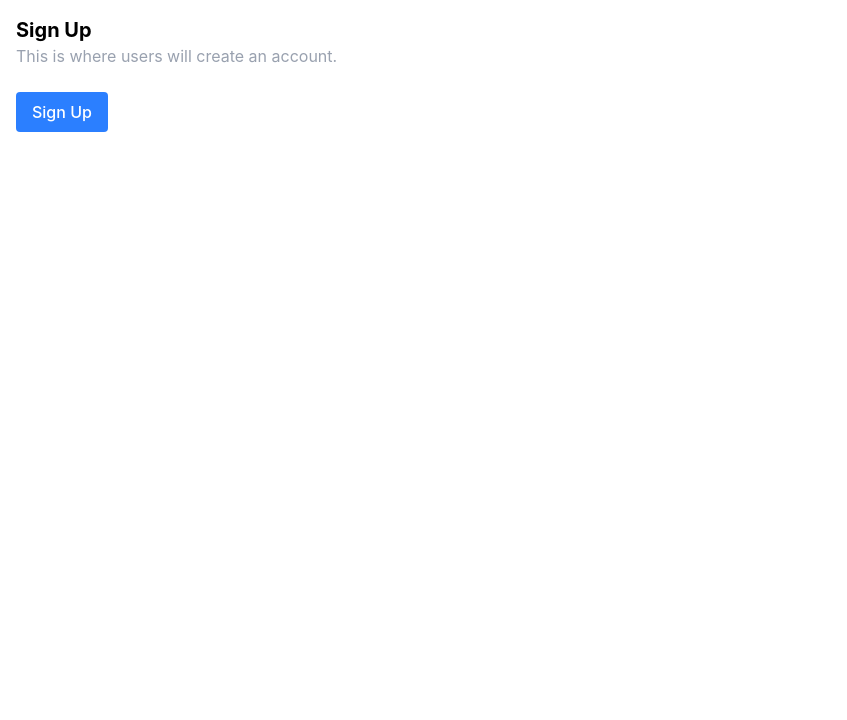
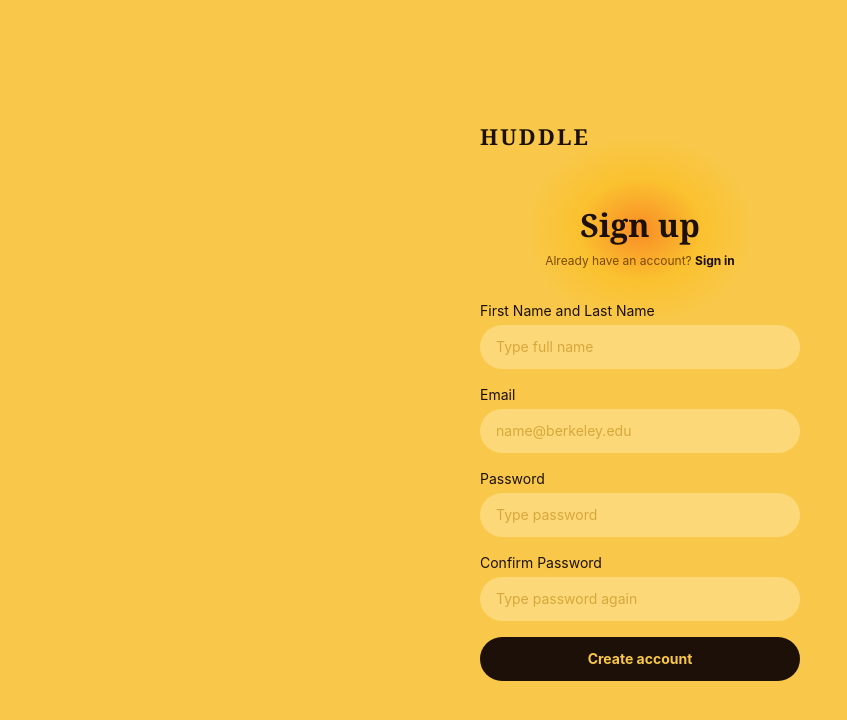
Before and after one commit to annie1in/huddle-sandbox, a React (Vite) app: page /signup in a window 1280 px wide. Shown: the top 720 px of the page, without its empty margins (0-847 px from the left). Built offline with nearby package versions, Linux system fonts and the light colour scheme.

Commit message:
Add hifi login and signup pages

```diff
--- a/src/pages/auth/Login.jsx
+++ b/src/pages/auth/Login.jsx
@@ -15,34 +15,56 @@ export default function Login() {
       alert("Please fill in all fields!");
       return;
     }
-    console.log("User logged in:", form);
     navigate("/study-spots");
   };
 
   return (
-    <div className="flex flex-col items-center justify-center min-h-screen p-8">
-      <div className="flex flex-col gap-4 w-full max-w-sm">
-        <h1 className="text-2xl font-bold">Login</h1>
+    <div className="min-h-screen flex items-center justify-center py-8" style={{ backgroundColor: "#F9C84A" }}>
+      <div className="relative w-full max-w-sm flex flex-col px-8 py-10 rounded-3xl overflow-hidden mx-4" style={{ backgroundColor: "#F9C84A" }}>
 
-        <Input label="Email" name="email" type="email" placeholder="Enter your email" value={form.email} onChange={handleChange} />
-        <Input label="Password" name="password" type="password" placeholder="Enter your password" value={form.password} onChange={handleChange} />
+        {/* Glow */}
+        <div className="absolute rounded-full pointer-events-none" style={{ width: "220px", height: "180px", background: "radial-gradient(ellipse at center, #F97316 0%, #FBBF24 40%, transparent 75%)", top: "60px", left: "50%", transform: "translateX(-50%)", opacity: 0.7 }} />
+
+        <h1 className="font-serif font-bold tracking-widest uppercase z-10" style={{ fontSize: "22px", color: "#1C1008", fontFamily: "Georgia, serif" }}>Huddle</h1>
+
+        <h2 className="text-center font-bold z-10 mt-12 mb-1" style={{ fontSize: "32px", color: "#1C1008", fontFamily: "Georgia, serif" }}>Sign in</h2>
+        <p className="text-center text-xs z-10 mb-8" style={{ color: "#7C4A00" }}>
+          New user?{" "}
+          <span className="font-bold cursor-pointer" style={{ color: "#1C1008" }} onClick={() => navigate("/signup")}>
+            Create an account
+          </span>
+        </p>
+
+        <label className="text-sm z-10 mb-1" style={{ color: "#1C1008" }}>Email / Username</label>
+        <input
+          name="email"
+          value={form.email}
+          onChange={handleChange}
+          placeholder="Type your email"
+          className="z-10 mb-4 px-4 py-3 text-sm outline-none"
+          style={{ backgroundColor: "#FDD878", borderRadius: "50px", border: "none", color: "#B07A00" }}
+        />
+
+        <label className="text-sm z-10 mb-1" style={{ color: "#1C1008" }}>Password</label>
+        <input
+          name="password"
+          type="password"
+          value={form.password}
+          onChange={handleChange}
+          placeholder="Type password"
+          className="z-10 mb-2 px-4 py-3 text-sm outline-none"
+          style={{ backgroundColor: "#FDD878", borderRadius: "50px", border: "none", color: "#B07A00" }}
+        />
+
+        <p className="text-right text-sm font-bold z-10 mb-6 cursor-pointer" style={{ color: "#1C1008" }}>Forgot Password</p>
 
         <button
           onClick={handleSubmit}
-          className="bg-blue-500 text-white py-2 rounded-md hover:bg-blue-600"
+          className="z-10 py-3 font-bold text-sm rounded-full"
+          style={{ backgroundColor: "#1C1008", color: "#F9C84A" }}
         >
-          Log In
+          Sign in
         </button>
-
-        <p className="text-sm text-center text-gray-500">
-          Don't have an account?{" "}
-          <span
-            onClick={() => navigate("/signup")}
-            className="text-blue-500 cursor-pointer hover:underline"
-          >
-            Sign Up
-          </span>
-        </p>
       </div>
     </div>
   );
--- a/src/pages/auth/Signup.jsx
+++ b/src/pages/auth/Signup.jsx
@@ -1,14 +1,71 @@
-import { useNavigate } from "react-router-dom"
-import Button from "../../components/ui/Button"
+import { useState } from "react";
+import { useNavigate } from "react-router-dom";
 
 export default function Signup() {
   const navigate = useNavigate();
+  const [form, setForm] = useState({ name: "", email: "", password: "", confirm: "" });
+
+  const handleChange = (e) => {
+    setForm({ ...form, [e.target.name]: e.target.value });
+  };
+
+  const handleSubmit = () => {
+    if (!form.name || !form.email || !form.password || !form.confirm) {
+      alert("Please fill in all fields!");
+      return;
+    }
+    if (form.password !== form.confirm) {
+      alert("Passwords don't match!");
+      return;
+    }
+    navigate("/study-spots");
+  };
 
   return (
-    <div className="p-4">
-      <h1 className="text-xl font-bold text-black">Sign Up</h1>
-      <p className="text-gray-400 mb-6">This is where users will create an account.</p>
-      <Button onClick={() => navigate("/study-spots")}>Sign Up</Button>
+    <div className="min-h-screen flex items-center justify-center py-8" style={{ backgroundColor: "#F9C84A" }}>
+      <div className="relative w-full max-w-sm flex flex-col px-8 py-10 rounded-3xl overflow-hidden mx-4" style={{ backgroundColor: "#F9C84A" }}>
+
+        {/* Glow */}
+        <div className="absolute rounded-full pointer-events-none" style={{ width: "220px", height: "180px", background: "radial-gradient(ellipse at center, #F97316 0%, #FBBF24 40%, transparent 75%)", top: "60px", left: "50%", transform: "translateX(-50%)", opacity: 0.7 }} />
+
+        <h1 className="font-bold tracking-widest uppercase z-10" style={{ fontSize: "22px", color: "#1C1008", fontFamily: "Georgia, serif" }}>Huddle</h1>
+
+        <h2 className="text-center font-bold z-10 mt-12 mb-1" style={{ fontSize: "32px", color: "#1C1008", fontFamily: "Georgia, serif" }}>Sign up</h2>
+        <p className="text-center text-xs z-10 mb-8" style={{ color: "#7C4A00" }}>
+          Already have an account?{" "}
+          <span className="font-bold cursor-pointer" style={{ color: "#1C1008" }} onClick={() => navigate("/")}>
+            Sign in
+          </span>
+        </p>
+
+        {[
+          { label: "First Name and Last Name", name: "name", placeholder: "Type full name", type: "text" },
+          { label: "Email", name: "email", placeholder: "name@berkeley.edu", type: "email" },
+          { label: "Password", name: "password", placeholder: "Type password", type: "password" },
+          { label: "Confirm Password", name: "confirm", placeholder: "Type password again", type: "password" },
+        ].map((field) => (
+          <div key={field.name} className="z-10">
+            <label className="text-sm mb-1 block" style={{ color: "#1C1008" }}>{field.label}</label>
+            <input
+              name={field.name}
+              type={field.type}
+              value={form[field.name]}
+              onChange={handleChange}
+              placeholder={field.placeholder}
+              className="w-full mb-4 px-4 py-3 text-sm outline-none"
+              style={{ backgroundColor: "#FDD878", borderRadius: "50px", border: "none", color: "#B07A00" }}
+            />
+          </div>
+        ))}
+
+        <button
+          onClick={handleSubmit}
+          className="z-10 py-3 font-bold text-sm rounded-full"
+          style={{ backgroundColor: "#1C1008", color: "#F9C84A" }}
+        >
+          Create account
+        </button>
+      </div>
     </div>
   );
 }
```
